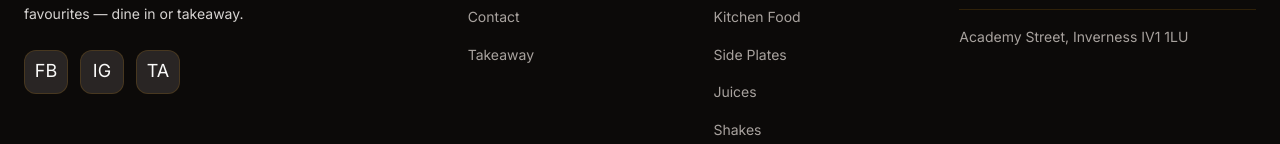
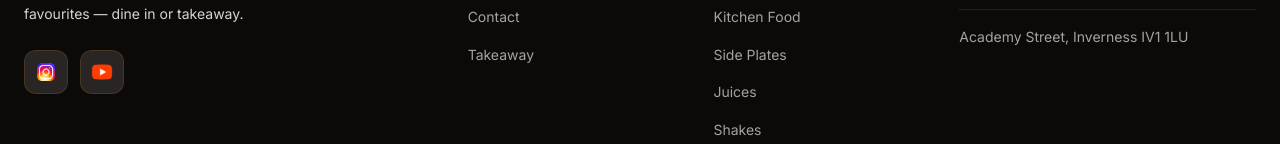
Before and after one commit to shatadru-b/inverness-cafe-app, a Next.js app: page /cart in a window 1280 px wide. Shown: the part 905-1049 px from the top of the page. Built offline with nearby package versions, Linux system fonts and the light colour scheme; no server answers; a web font is replaced by a local one.

Commit message:
Add Instagram and YouTube footer links with official brand icons.

```diff
--- a/app/globals.css
+++ b/app/globals.css
@@ -217,8 +217,9 @@
 .footer-grid { display: grid; grid-template-columns: 2fr 1fr 1fr 1.5fr; gap: 3rem; margin-bottom: 3rem; }
 .footer-brand-text { color: var(--clr-text-secondary); font-size: 0.875rem; line-height: 1.7; margin-top: 1rem; max-width: 300px; }
 .footer-social { display: flex; gap: 0.75rem; margin-top: 1.5rem; }
-.footer-social a { width: 44px; height: 44px; display: flex; align-items: center; justify-content: center; background: var(--clr-bg-card); border: 1px solid var(--clr-border); border-radius: var(--radius-lg); font-size: 1.125rem; transition: all var(--transition-fast); }
+.footer-social a { width: 44px; height: 44px; display: flex; align-items: center; justify-content: center; background: var(--clr-bg-card); border: 1px solid var(--clr-border); border-radius: var(--radius-lg); transition: all var(--transition-fast); }
 .footer-social a:hover { background: rgba(245,158,11,0.1); border-color: var(--clr-amber-600); transform: translateY(-3px); }
+.footer-social img { width: 24px; height: 24px; object-fit: contain; }
 .footer-column h4 { font-family: var(--ff-heading); font-size: 1.125rem; font-weight: 600; margin-bottom: 1.25rem; }
 .footer-column ul { display: flex; flex-direction: column; gap: 0.75rem; }
 .footer-column a { font-size: 0.875rem; color: var(--clr-text-muted); transition: color var(--transition-fast), padding-left var(--transition-fast); }
--- a/components/Footer.js
+++ b/components/Footer.js
@@ -63,10 +63,22 @@ export default function Footer() {
               {restaurant.content.footerBlurb}
             </p>
             <div className="footer-social">
-              {/* Social URLs are placeholders (#) — keep for layout, not for Schema sameAs */}
-              <a href={restaurant.social.facebook} aria-label="Facebook">FB</a>
-              <a href={restaurant.social.instagram} aria-label="Instagram">IG</a>
-              <a href={restaurant.social.tripadvisor} aria-label="TripAdvisor">TA</a>
+              <a
+                href={restaurant.social.instagram}
+                target="_blank"
+                rel="noopener noreferrer"
+                aria-label="Instagram"
+              >
+                <img src="/images/instagram.png" alt="" width={24} height={24} />
+              </a>
+              <a
+                href={restaurant.social.youtube}
+                target="_blank"
+                rel="noopener noreferrer"
+                aria-label="YouTube"
+              >
+                <img src="/images/youtube.png" alt="" width={24} height={24} />
+              </a>
             </div>
           </div>
 
```
Also changed, not shown: lib/restaurants/inverness-cafe.js, public/images/instagram.png (added), public/images/youtube.png (added).
